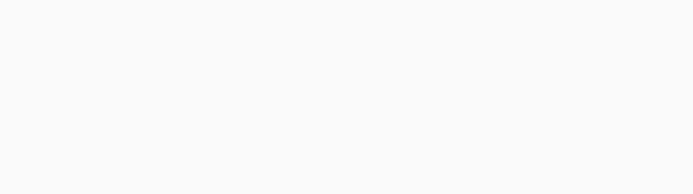
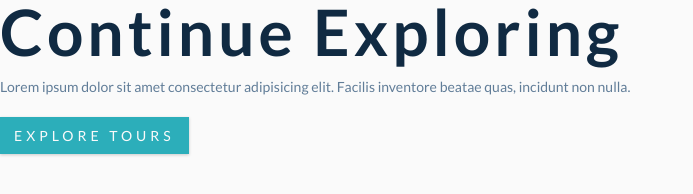
Before and after one commit to IvanConsalter/Build_Website_9, a plain HTML site: page index.html in a window 1280 px wide. Shown: the whole page, without its empty margins (0-693 px from the left). Drawn offline with Linux system fonts and the light colour scheme.

Commit message:
hero html

```diff
--- a/index.html
+++ b/index.html
@@ -16,6 +16,12 @@
     <title>Backroads || Tour Company</title>
 </head>
 <body>
-
+    <header id="home">
+        <div class="hero-banner">
+            <h1>continue exploring</h1>
+            <p>Lorem ipsum dolor sit amet consectetur adipisicing elit. Facilis inventore beatae quas, incidunt non nulla.</p>
+            <a href="#featured" class="btn hero-btn scroll-link">explore tours</a>
+        </div>
+    </header>
 </body>
 </html>
```
